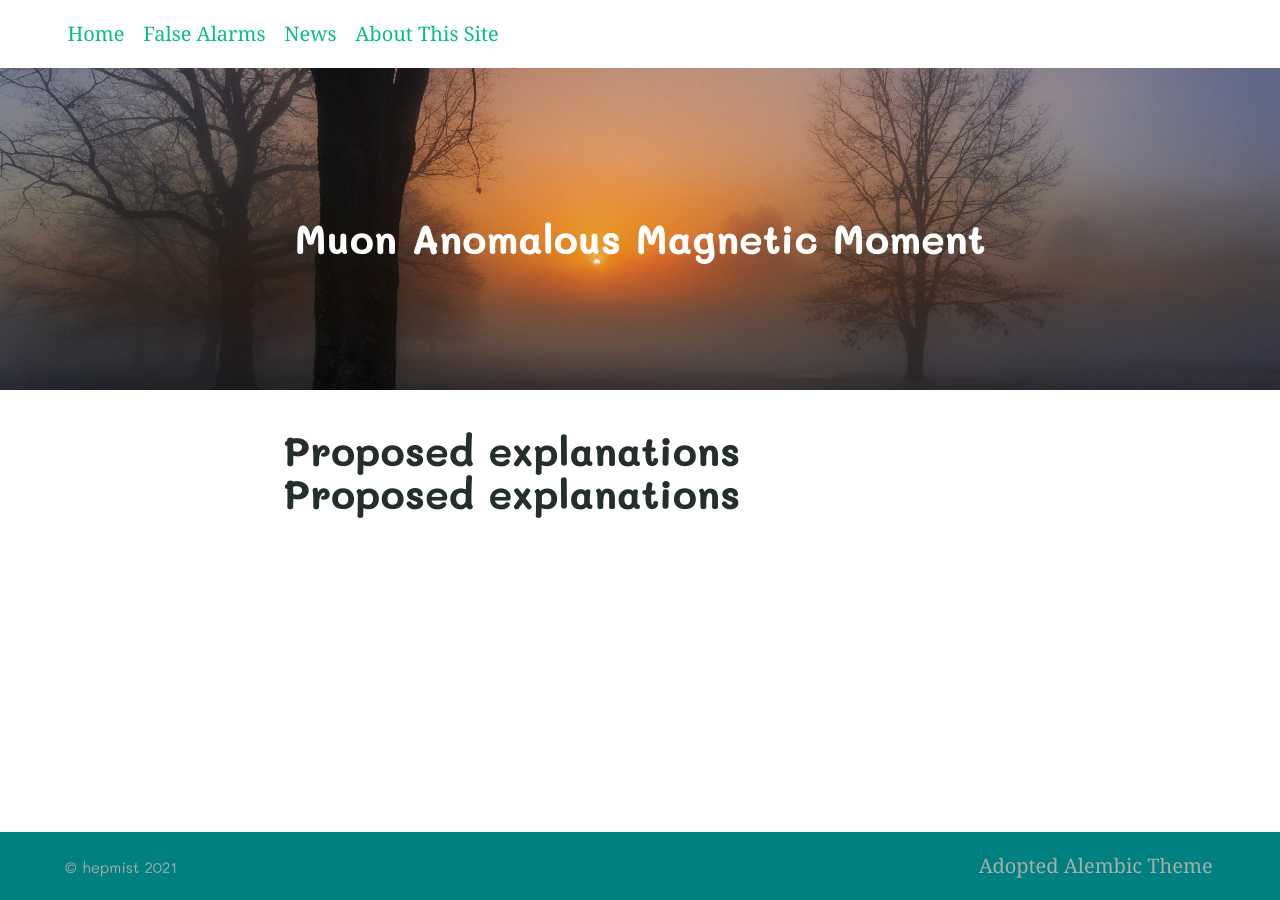
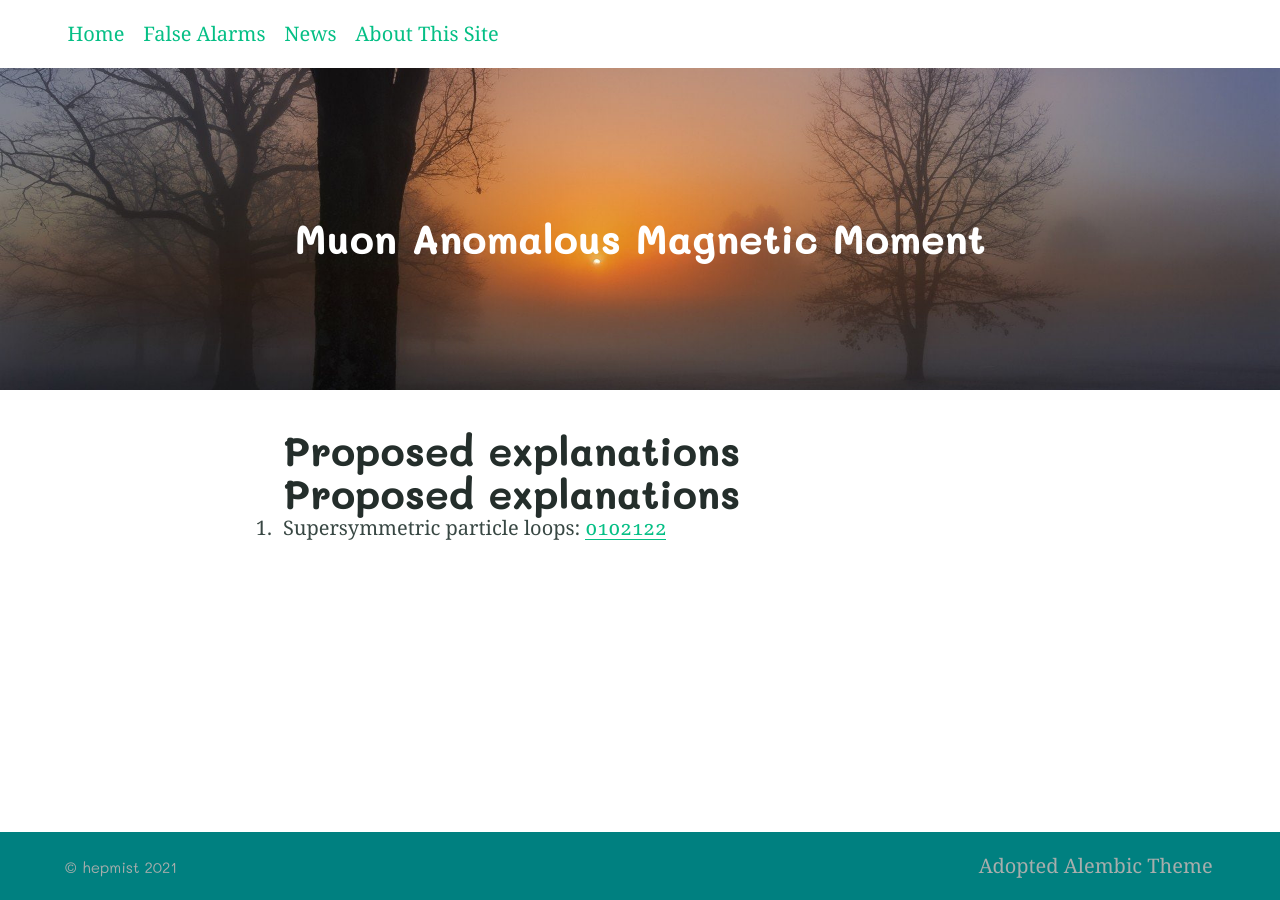
Before and after one commit to hepcomm/hepmist, a Jekyll site: the page built from solutions/muon-g-2.md, in a window 1280 px wide. Built offline with Jekyll 4.4.1, drawn with Linux system fonts in a browser that asks for light colours; our own code applies the rules of GitHub Pages for plain Markdown files.

Commit message:
Update muon-g-2.md

```diff
--- a/solutions/muon-g-2.md
+++ b/solutions/muon-g-2.md
@@ -3,3 +3,4 @@ feature_text: <h1 class="whitetext"> Muon Anomalous Magnetic Moment </h1>
 feature_image: https://hepcomm.github.io/hepmist/assets/mist_hope.jpeg
 ---
 # Proposed explanations
+1. Supersymmetric particle loops: [0102122](https://arxiv.org/abs/hep-ph/0102122)
```
